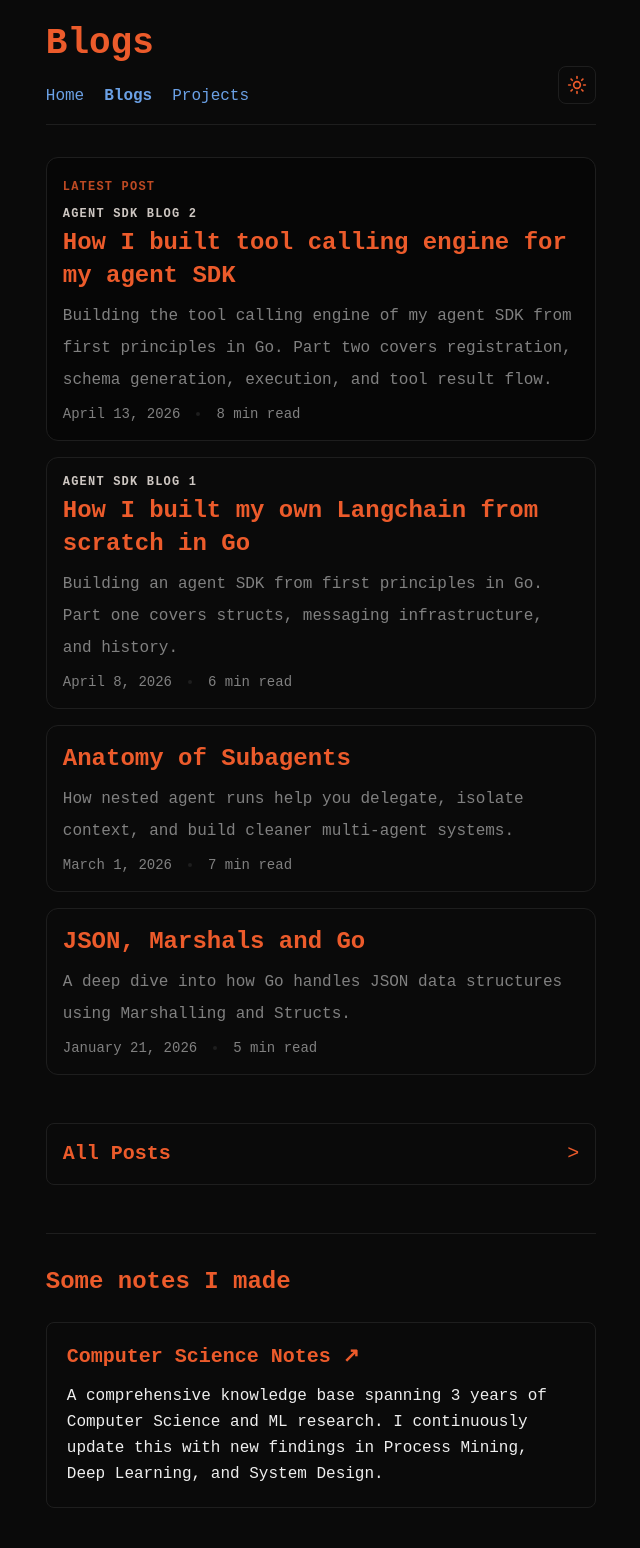
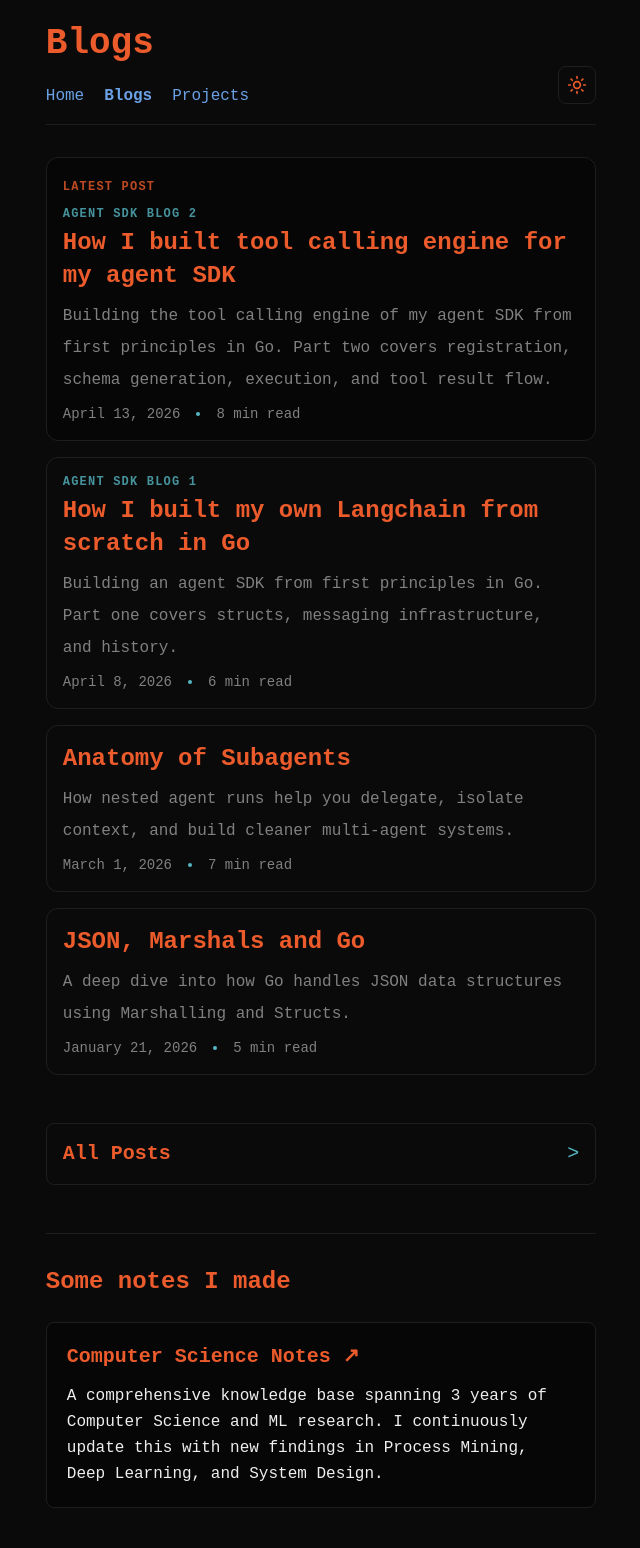
Before and after one commit to parthshr370/parthshr370.github.io, a Jekyll site: the page built from blogs/index.html, in a window 1280 px wide. Shown: the whole page, without its empty margins (319-959 px from the left). Built offline with Jekyll 4.4.1, drawn with Linux system fonts in a browser that asks for light colours; some web fonts are replaced.

Commit message:
Apply extended palette site-wide: teal, gold across all pages

```diff
--- a/assets/css/style.css
+++ b/assets/css/style.css
@@ -127,19 +127,19 @@ hr {
     border-color: var(--border) !important;
 }
 
-/* Bold & Italic in article content */
-article strong {
+/* Bold & Italic — site-wide */
+strong {
     color: var(--bold) !important;
     font-weight: bold;
 }
 
-article em {
+em {
     color: var(--italic) !important;
     font-style: italic;
 }
 
-/* Inline code in articles */
-article :not(pre) > code {
+/* Inline code — site-wide */
+:not(pre) > code {
     background-color: var(--code-inline-bg);
     border: 1px solid var(--code-inline-border);
     color: var(--code-inline-text) !important;
@@ -149,17 +149,17 @@ article :not(pre) > code {
 }
 
 /* Highlighted keywords (used for key terms that need to pop) */
-article .hl {
+.hl {
     color: var(--bold) !important;
     font-weight: bold;
 }
 
-article .hl-yellow {
+.hl-yellow {
     color: var(--italic) !important;
     font-style: italic;
 }
 
-article .paren-note {
+.paren-note {
     color: var(--italic) !important;
 }
 
@@ -180,11 +180,11 @@ article {
 }
 
 /* List markers */
-article ol li::marker {
+ol li::marker {
     color: var(--text-muted);
 }
 
-article ul li::marker {
+ul li::marker {
     color: var(--text-muted);
 }
 
--- a/blogs/index.html
+++ b/blogs/index.html
@@ -16,12 +16,12 @@ permalink: /blogs/
       <div class="group">
         <a href="{{ '/blogs/how-i-built-tool-calling-engine-for-my-agent-sdk/' | relative_url }}" class="block">
           <span class="text-xs font-bold uppercase tracking-widest text-[var(--primary)] opacity-80">Latest Post</span>
-          <p class="text-xs font-semibold uppercase tracking-widest text-[var(--accent)] opacity-80 mt-2">Agent SDK Blog 2</p>
+          <p class="text-xs font-semibold uppercase tracking-widest text-[var(--cyan)] opacity-80 mt-2">Agent SDK Blog 2</p>
           <h2 class="text-2xl font-bold text-[var(--text)] group-hover:text-[var(--link)] mt-1 transition-colors leading-snug">How I built tool calling engine for my agent SDK</h2>
           <p class="text-[var(--text-muted)] mt-2 leading-8">Building the tool calling engine of my agent SDK from first principles in Go. Part two covers registration, schema generation, execution, and tool result flow.</p>
           <div class="flex items-center gap-4 mt-2 text-sm text-[var(--text-muted)]">
             <span>April 13, 2026</span>
-            <span class="w-1 h-1 rounded-full bg-[var(--border)]"></span>
+            <span class="w-1 h-1 rounded-full bg-[var(--cyan)]"></span>
             <span>8 min read</span>
           </div>
         </a>
@@ -32,12 +32,12 @@ permalink: /blogs/
     <div class="p-4 rounded-xl border border-[var(--border)] hover:border-[var(--secondary)] transition-all duration-300">
       <div class="group">
         <a href="{{ '/blogs/how-i-built-my-own-langchain-from-scratch-in-go/' | relative_url }}" class="block">
-          <p class="text-xs font-semibold uppercase tracking-widest text-[var(--accent)] opacity-80">Agent SDK Blog 1</p>
+          <p class="text-xs font-semibold uppercase tracking-widest text-[var(--cyan)] opacity-80">Agent SDK Blog 1</p>
           <h2 class="text-2xl font-bold text-[var(--text)] group-hover:text-[var(--link)] mt-1 transition-colors leading-snug">How I built my own Langchain from scratch in Go</h2>
           <p class="text-[var(--text-muted)] mt-2 leading-8">Building an agent SDK from first principles in Go. Part one covers structs, messaging infrastructure, and history.</p>
           <div class="flex items-center gap-4 mt-2 text-sm text-[var(--text-muted)]">
             <span>April 8, 2026</span>
-            <span class="w-1 h-1 rounded-full bg-[var(--border)]"></span>
+            <span class="w-1 h-1 rounded-full bg-[var(--cyan)]"></span>
             <span>6 min read</span>
           </div>
         </a>
@@ -45,14 +45,14 @@ permalink: /blogs/
     </div>
 
     <!-- Anatomy of Subagents -->
-    <div class="p-4 rounded-xl border border-[var(--border)] hover:border-[var(--secondary)] transition-all duration-300">
+    <div class="p-4 rounded-xl border border-[var(--border)] hover:border-[var(--cyan)] transition-all duration-300">
       <div class="group">
         <a href="{{ '/blogs/anatomy-of-subagents/' | relative_url }}" class="block">
           <h2 class="text-2xl font-bold text-[var(--text)] group-hover:text-[var(--link)] transition-colors leading-snug">Anatomy of Subagents</h2>
           <p class="text-[var(--text-muted)] mt-2 leading-8">How nested agent runs help you delegate, isolate context, and build cleaner multi-agent systems.</p>
           <div class="flex items-center gap-4 mt-2 text-sm text-[var(--text-muted)]">
             <span>March 1, 2026</span>
-            <span class="w-1 h-1 rounded-full bg-[var(--border)]"></span>
+            <span class="w-1 h-1 rounded-full bg-[var(--cyan)]"></span>
             <span>7 min read</span>
           </div>
         </a>
@@ -60,14 +60,14 @@ permalink: /blogs/
     </div>
 
     <!-- JSON, Marshals and Go -->
-    <div class="p-4 rounded-xl border border-[var(--border)] hover:border-[var(--secondary)] transition-all duration-300">
+    <div class="p-4 rounded-xl border border-[var(--border)] hover:border-[var(--gold)] transition-all duration-300">
       <div class="group">
         <a href="{{ '/blogs/json-marshals-and-go/' | relative_url }}" class="block">
           <h2 class="text-2xl font-bold text-[var(--text)] group-hover:text-[var(--link)] transition-colors leading-snug">JSON, Marshals and Go</h2>
           <p class="text-[var(--text-muted)] mt-2 leading-8">A deep dive into how Go handles JSON data structures using Marshalling and Structs.</p>
           <div class="flex items-center gap-4 mt-2 text-sm text-[var(--text-muted)]">
             <span>January 21, 2026</span>
-            <span class="w-1 h-1 rounded-full bg-[var(--border)]"></span>
+            <span class="w-1 h-1 rounded-full bg-[var(--cyan)]"></span>
             <span>5 min read</span>
           </div>
         </a>
@@ -81,14 +81,14 @@ permalink: /blogs/
     <details class="group">
       <summary class="flex items-center justify-between cursor-pointer list-none p-4 rounded-lg border border-[var(--border)] hover:bg-[var(--border)] transition-all">
         <span class="text-xl font-bold text-[var(--primary)]">All Posts</span>
-        <span class="transition-transform group-open:rotate-90 text-[var(--primary)] text-xl">></span>
+        <span class="transition-transform group-open:rotate-90 text-[var(--cyan)] text-xl">></span>
       </summary>
 
-      <div class="mt-6 space-y-8 pl-4 border-l-2 border-[var(--border)]">
+      <div class="mt-6 space-y-8 pl-4 border-l-2 border-[var(--cyan)]">
         <!-- How I built tool calling engine for my agent SDK (Local) -->
         <div class="group">
             <a href="{{ '/blogs/how-i-built-tool-calling-engine-for-my-agent-sdk/' | relative_url }}" class="block">
-                <p class="text-xs font-semibold uppercase tracking-widest text-[var(--accent)] opacity-80 mb-1">Agent SDK Blog 2</p>
+                <p class="text-xs font-semibold uppercase tracking-widest text-[var(--cyan)] opacity-80 mb-1">Agent SDK Blog 2</p>
                 <h2 class="text-lg font-semibold text-[var(--text)] group-hover:text-[var(--link)] transition-colors">How I built tool calling engine for my agent SDK</h2>
                 <p class="text-sm text-[var(--text-muted)] mt-1">Golang • Agents • SDK • Tool calling</p>
             </a>
@@ -97,7 +97,7 @@ permalink: /blogs/
         <!-- How I built my own Langchain from scratch in Go (Local) -->
         <div class="group">
             <a href="{{ '/blogs/how-i-built-my-own-langchain-from-scratch-in-go/' | relative_url }}" class="block">
-                <p class="text-xs font-semibold uppercase tracking-widest text-[var(--accent)] opacity-80 mb-1">Agent SDK Blog 1</p>
+                <p class="text-xs font-semibold uppercase tracking-widest text-[var(--cyan)] opacity-80 mb-1">Agent SDK Blog 1</p>
                 <h2 class="text-lg font-semibold text-[var(--text)] group-hover:text-[var(--link)] transition-colors">How I built my own Langchain from scratch in Go</h2>
                 <p class="text-sm text-[var(--text-muted)] mt-1">Golang • Agents • SDK</p>
             </a>
@@ -206,9 +206,9 @@ permalink: /blogs/
   <div class="pt-8 border-t border-[var(--border)]">
     <h2 class="text-2xl font-bold text-[var(--primary)] mb-6">Some notes I made</h2>
 
-    <div class="p-5 rounded-lg border border-[var(--border)] hover:border-[var(--secondary)] transition-all">
+    <div class="p-5 rounded-lg border border-[var(--border)] bg-[var(--surface)] hover:border-[var(--cyan)] transition-all">
       <a href="https://github.com/parthshr370/Computer-Science-Notes" target="_blank" class="group block">
-        <h3 class="text-xl font-semibold text-[var(--link)] mb-3 group-hover:underline">Computer Science Notes ↗</h3>
+        <h3 class="text-xl font-semibold text-[var(--cyan)] mb-3 group-hover:underline">Computer Science Notes ↗</h3>
       </a>
       <p class="text-[var(--text)] leading-relaxed">
         A comprehensive knowledge base spanning 3 years of Computer Science and ML research.
--- a/projects/index.html
+++ b/projects/index.html
@@ -14,7 +14,7 @@ permalink: /projects/
     <!-- Go Agent SDK -->
     <div>
       <a href="https://github.com/parthshr370/Go-agent-SDK" target="_blank" class="block group">
-        <h3 class="text-xl font-semibold text-[var(--link)] mb-1 group-hover:underline">Go Agent SDK ↗ <span class="text-sm text-[var(--secondary)] font-normal">⭐ Featured</span></h3>
+        <h3 class="text-xl font-semibold text-[var(--link)] mb-1 group-hover:underline">Go Agent SDK ↗ <span class="text-sm text-[var(--gold)] font-normal">⭐ Featured</span></h3>
       </a>
       <p class="text-[var(--text-muted)]">
         A comprehensive Golang SDK for building intelligent agents with tool-calling capabilities and memory management. Currently in active development. Built with modern Go patterns and optimized for performance.
@@ -45,7 +45,7 @@ permalink: /projects/
     <div>
       <a href="https://github.com/camel-ai/camel" target="_blank" class="block group">
         <h3 class="text-xl font-semibold text-[var(--link)] mb-1 group-hover:underline">Camel-AI ↗</h3>
-        <p class="text-xs text-[var(--accent)] font-semibold">Contribution</p>
+        <p class="text-xs text-[var(--cyan)] font-semibold">Contribution</p>
       </a>
       <p class="text-[var(--text-muted)]">
         Core contributor focused on MCPToolkit, toolkits, and other features. Regular contributions to the main product with cookbooks, features, etc.
@@ -70,7 +70,7 @@ permalink: /projects/
     <div>
       <a href="https://github.com/mem0ai/mem0" target="_blank" class="block group">
         <h3 class="text-xl font-semibold text-[var(--link)] mb-1 group-hover:underline">mem0 ↗</h3>
-        <p class="text-xs text-[var(--accent)] font-semibold">Contribution</p>
+        <p class="text-xs text-[var(--cyan)] font-semibold">Contribution</p>
       </a>
       <p class="text-[var(--text-muted)]">
         Self-improving memory for AI agents.
```
Also changed, not shown: _includes/socials.html (+4 -4 lines), index.html (+11 -11 lines).
